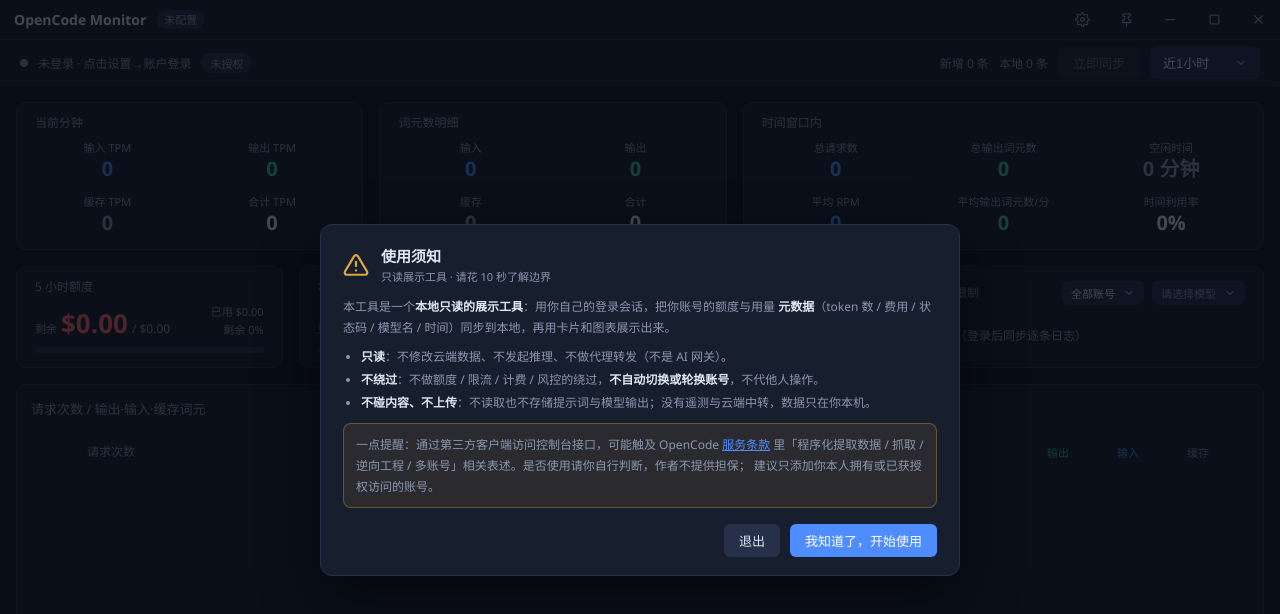
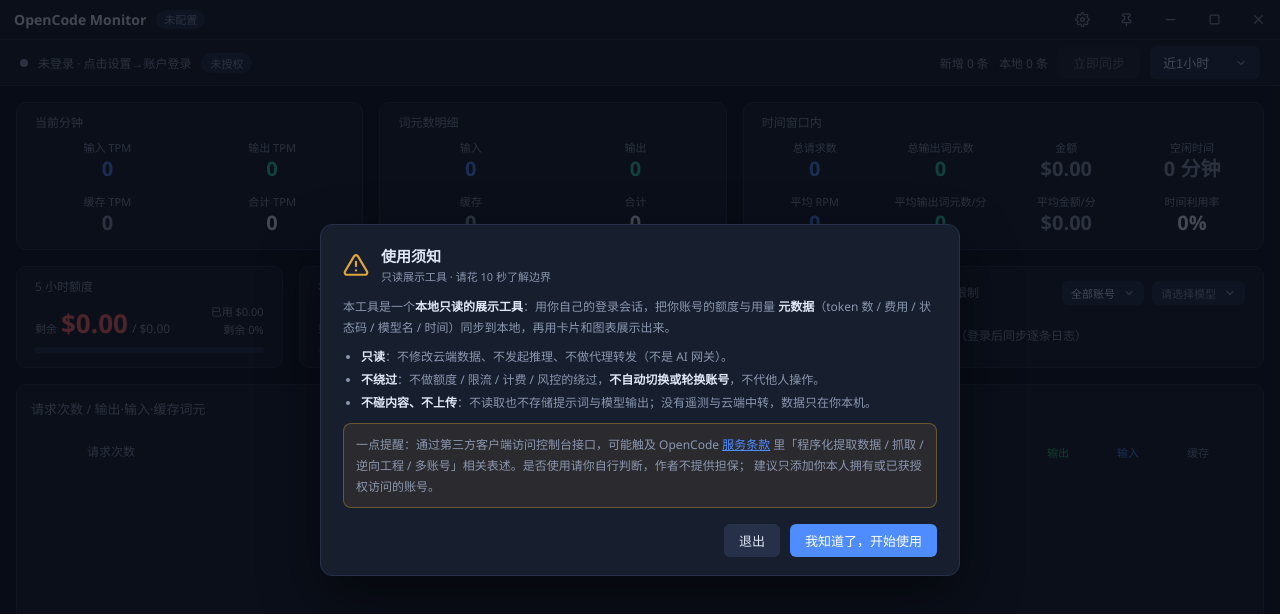
Before and after one commit to icehomura/opencode-monitor, a Vue app: page / in a window 1280 px wide. Shown: the top 614 px of the page. Built offline with nearby package versions, Linux system fonts and the light colour scheme.

Commit message:
feat(ui): show the window cost and the per-minute cost

```diff
--- a/src/components/StatsCards.vue
+++ b/src/components/StatsCards.vue
@@ -53,7 +53,7 @@
       <div class="card">
         <div class="card-title"><span>时间窗口内</span></div>
         <div class="card-body">
-          <div class="tok-grid tok-grid-3">
+          <div class="tok-grid tok-grid-4">
             <div class="tok-cell tok-input">
               <span class="tok-label">总请求数</span>
               <span class="tok-num">{{ fmtTokens(ws.requests, convertUnits) }}</span>
@@ -61,6 +61,10 @@
             <div class="tok-cell tok-output">
               <span class="tok-label">总输出词元数</span>
               <span class="tok-num">{{ fmtTokens(ws.output_tokens, convertUnits) }}</span>
+            </div>
+            <div class="tok-cell tok-cached">
+              <span class="tok-label">金额</span>
+              <span class="tok-num">{{ fmtUsdFine(wsCost) }}</span>
             </div>
             <div class="tok-cell tok-cached">
               <span class="tok-label">空闲时间</span>
@@ -73,6 +77,10 @@
             <div class="tok-cell tok-output">
               <span class="tok-label">平均输出词元数/分</span>
               <span class="tok-num">{{ fmtTokens(avgTpm, convertUnits) }}</span>
+            </div>
+            <div class="tok-cell tok-cached">
+              <span class="tok-label">平均金额/分</span>
+              <span class="tok-num">{{ fmtUsdFine(avgCostPerMin) }}</span>
             </div>
             <div class="tok-cell tok-total">
               <span class="tok-label">时间利用率</span>
@@ -151,7 +159,7 @@
 
 <script setup>
 import { computed, ref, watch } from 'vue'
-import { fmtUsd, fmtTokens, fmtDateTime, remainPct } from '../utils/format'
+import { fmtUsd, fmtUsdFine, fmtTokens, fmtDateTime, remainPct } from '../utils/format'
 import DdSelect from './DdSelect.vue'
 
 const props = defineProps({
@@ -177,6 +185,9 @@ const wsCache = computed(() => Number(ws.value.cache_read_tokens || 0))
 const wsInput = computed(() => Number(ws.value.input_tokens || 0))
 const wsOutput = computed(() => Number(ws.value.output_tokens || 0))
 const wsTotal = computed(() => wsInput.value + wsOutput.value)
+const wsCost = computed(() => Number(ws.value.cost_micro_cents || 0))
+// 平均金额/分：用浮点算，避免整数除法把小额抹平
+const avgCostPerMin = computed(() => wsCost.value / Math.max(1, Number(ws.value.window_minutes || 0)))
 
 const minCache = computed(() => Number(props.minute?.cache_read_tokens || 0))
 const minInput = computed(() => Number(props.minute?.input_tokens || 0))
@@ -302,6 +313,7 @@ function reqText(used, limit) {
 
 .tok-grid { display: grid; grid-template-columns: 1fr 1fr; gap: 12px 20px; width: 100%; }
 .tok-grid-3 { grid-template-columns: repeat(3, 1fr) !important; }
+.tok-grid-4 { grid-template-columns: repeat(4, 1fr) !important; }
 .tok-cell { display: flex; flex-direction: column; align-items: center; gap: 2px; }
 .tok-label { font-size: 11px; color: var(--muted); }
 .tok-num { font-size: 20px; font-weight: 700; line-height: 1.2; }
--- a/src/utils/format.js
+++ b/src/utils/format.js
@@ -28,6 +28,19 @@ export function fmtUsdPlain(microCents) {
   const v = Number(microCents || 0) / 1e8
   if (!Number.isFinite(v)) return '0.00'
   return v.toFixed(2)
+}
+
+/**
+ * microCents -> 美元字符串；极小值也尽量显示出来（自适应精度）。
+ * ≥ $0.01 与 fmtUsd 一致（两位小数）；更小的值保留 3 位有效数字（如 $0.000123）。
+ */
+export function fmtUsdFine(microCents) {
+  const v = Number(microCents || 0) / 1e8
+  if (!Number.isFinite(v) || v === 0) return '$0.00'
+  const abs = Math.abs(v)
+  if (abs >= 0.01) return '$' + v.toFixed(2)
+  if (abs < 1e-8) return (v > 0 ? '<' : '>-') + '$0.00000001'
+  return '$' + String(Number(v.toPrecision(3)))
 }
 
 /** 剩余占比（0~100），limit 为 0 时返回 0 */
```
